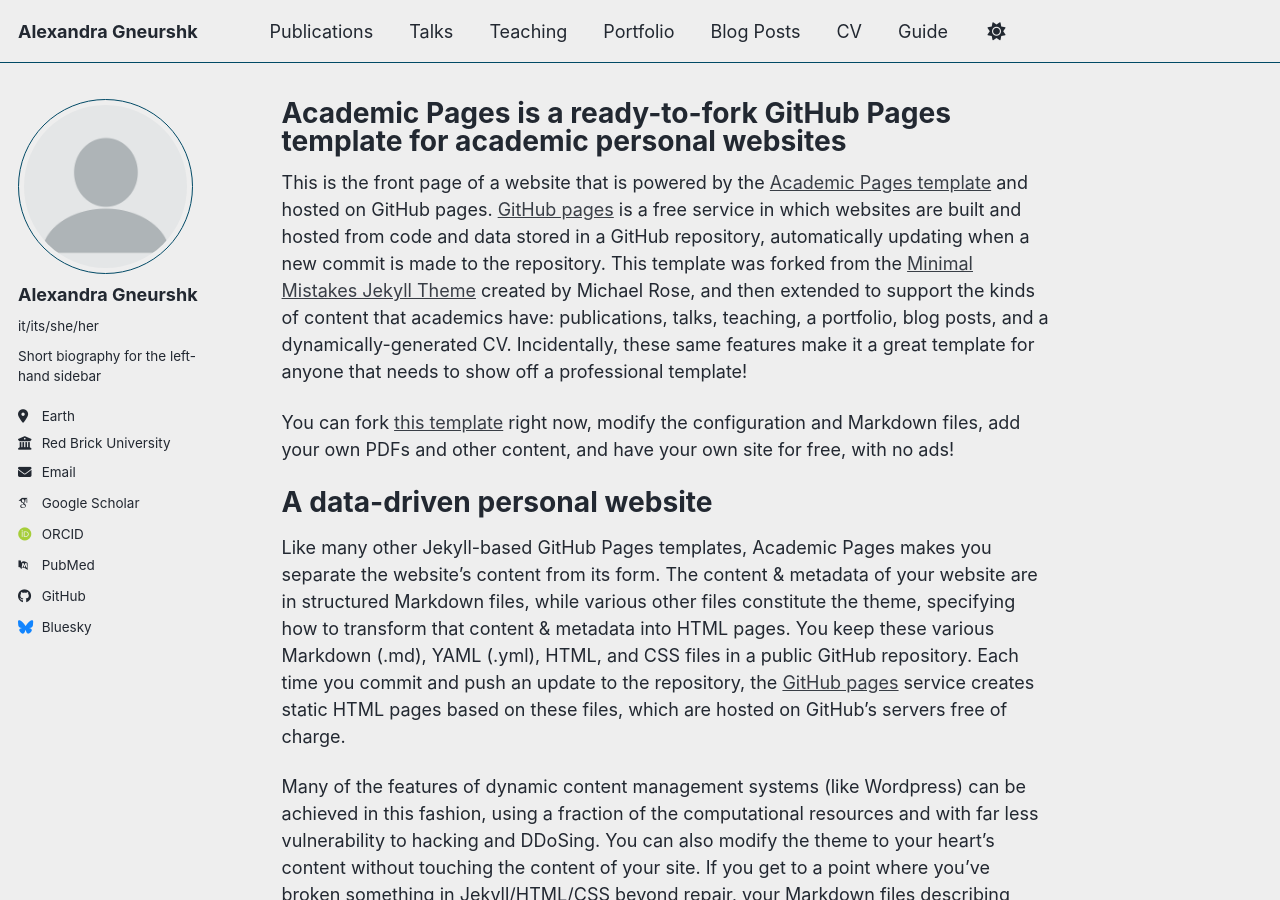
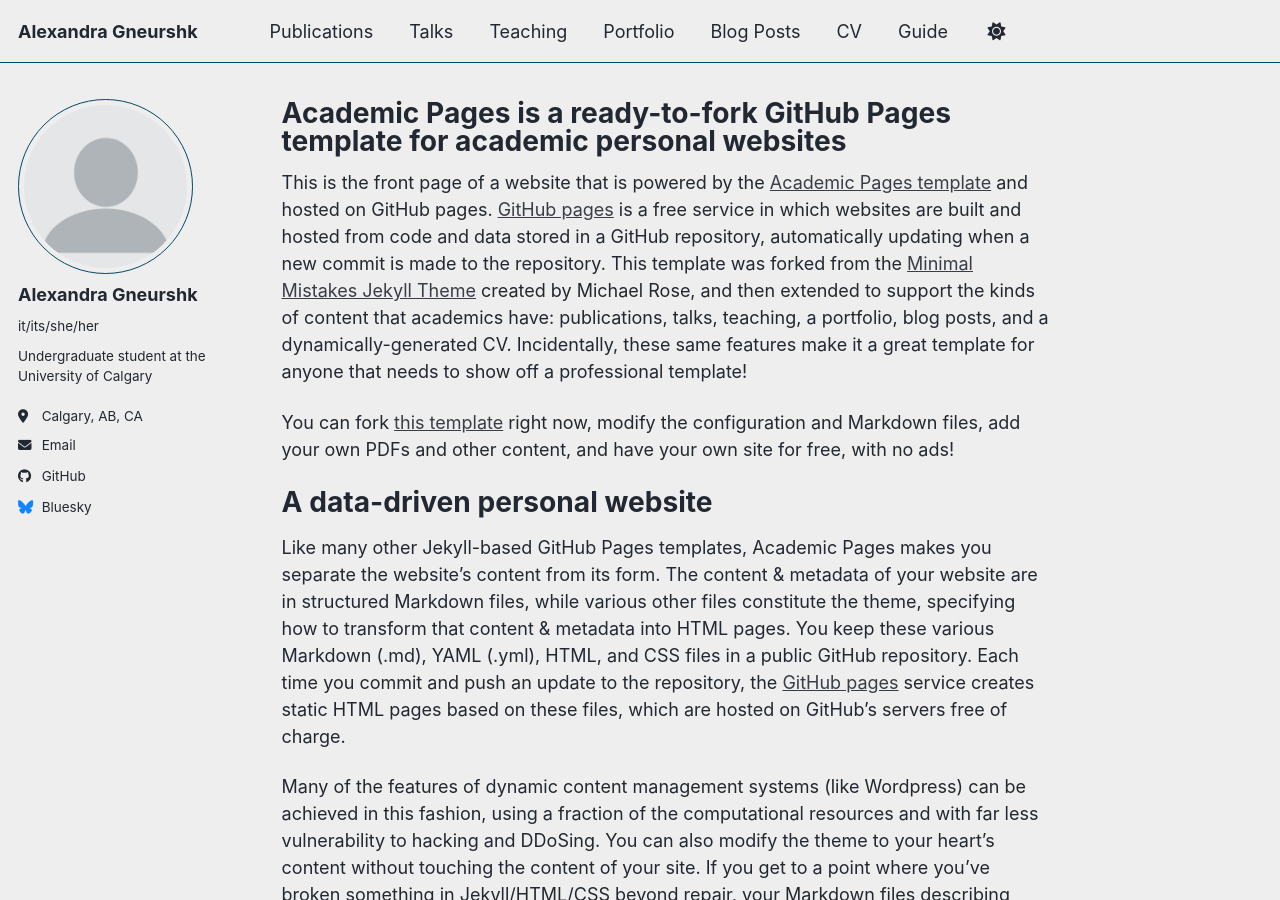
Before and after one commit to thegneurshk/alexandra-gneurshk.github.io, a Jekyll site: the page built from _pages/about.md, in a window 1280 px wide and 900 px high. Built offline with Jekyll 4.4.1, drawn with Linux system fonts in a browser that asks for light colours; some web fonts are replaced; a script bundle is joined from its source files by our own code; library files that are not in the unit come from our copies.

Commit message:
Update _config.yml

```diff
--- a/_config.yml
+++ b/_config.yml
@@ -26,22 +26,22 @@
   avatar           : "profile.png"
   name             : "Alexandra Gneurshk"
   pronouns         : "it/its/she/her"
-  bio              : "Short biography for the left-hand sidebar"
-  location         : "Earth"
-  employer         : "Red Brick University"
+  bio              : "Undergraduate student at the University of Calgary"
+  location         : "Calgary, AB, CA"
+  employer         : #"Red Brick University"
   uri              : # URL
   email            : "thegneurshk@proton.me"
 
   # Academic websites
   academia         : # URL
   arxiv            : # URL - Update with the correct link to your profile
-  googlescholar    : "https://scholar.google.com/citations?user=PS_CX0AAAAAJ"
+  googlescholar    : #"https://scholar.google.com/citations?user=PS_CX0AAAAAJ"
   inspire-hep      : # URL
   impactstory      : # URL
-  orcid            : "https://orcid.org/yourorcidurl"
+  orcid            : #"https://orcid.org/yourorcidurl"
   semantic         : # URL
   ssrn             : # URL
-  pubmed           : "https://www.ncbi.nlm.nih.gov/pubmed/?term=john+snow"
+  pubmed           : #"https://www.ncbi.nlm.nih.gov/pubmed/?term=john+snow"
   researchgate     : # URL
   scopus           : # URL
   zotero           : # URL
```
